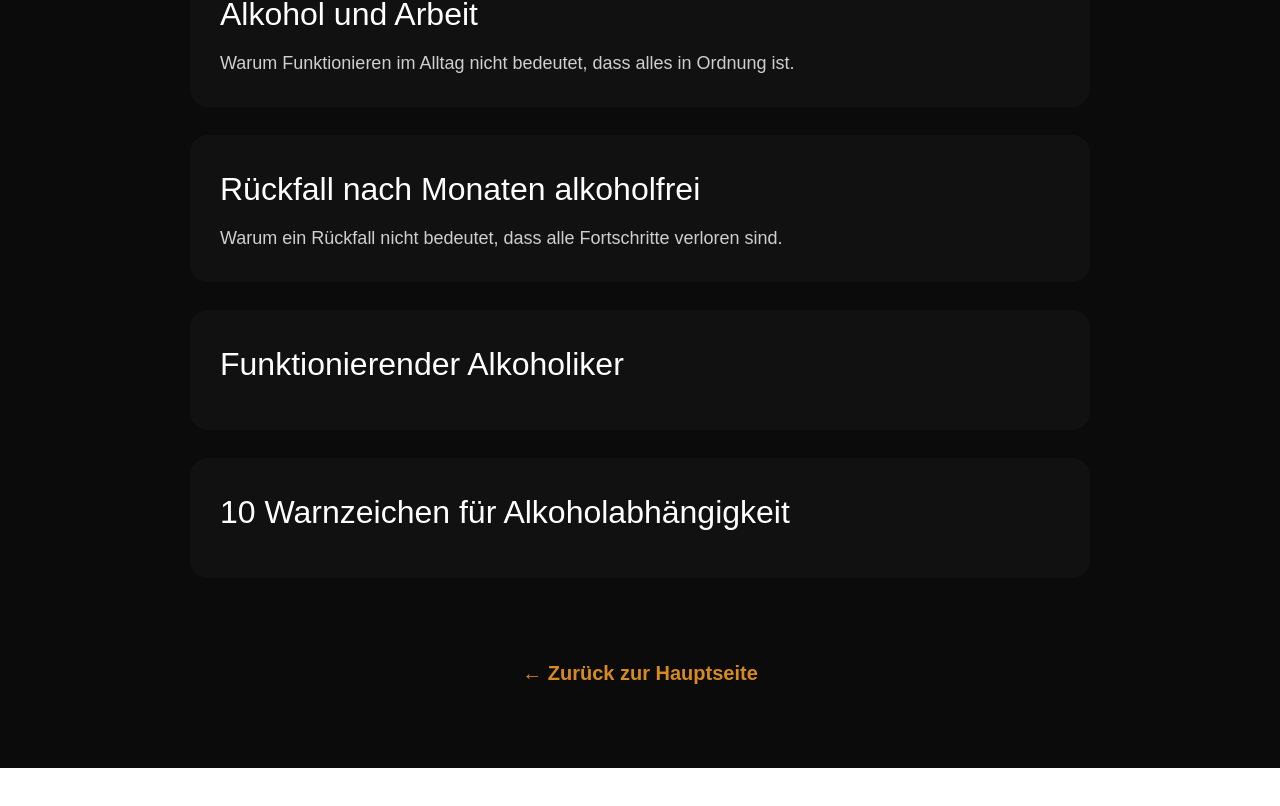
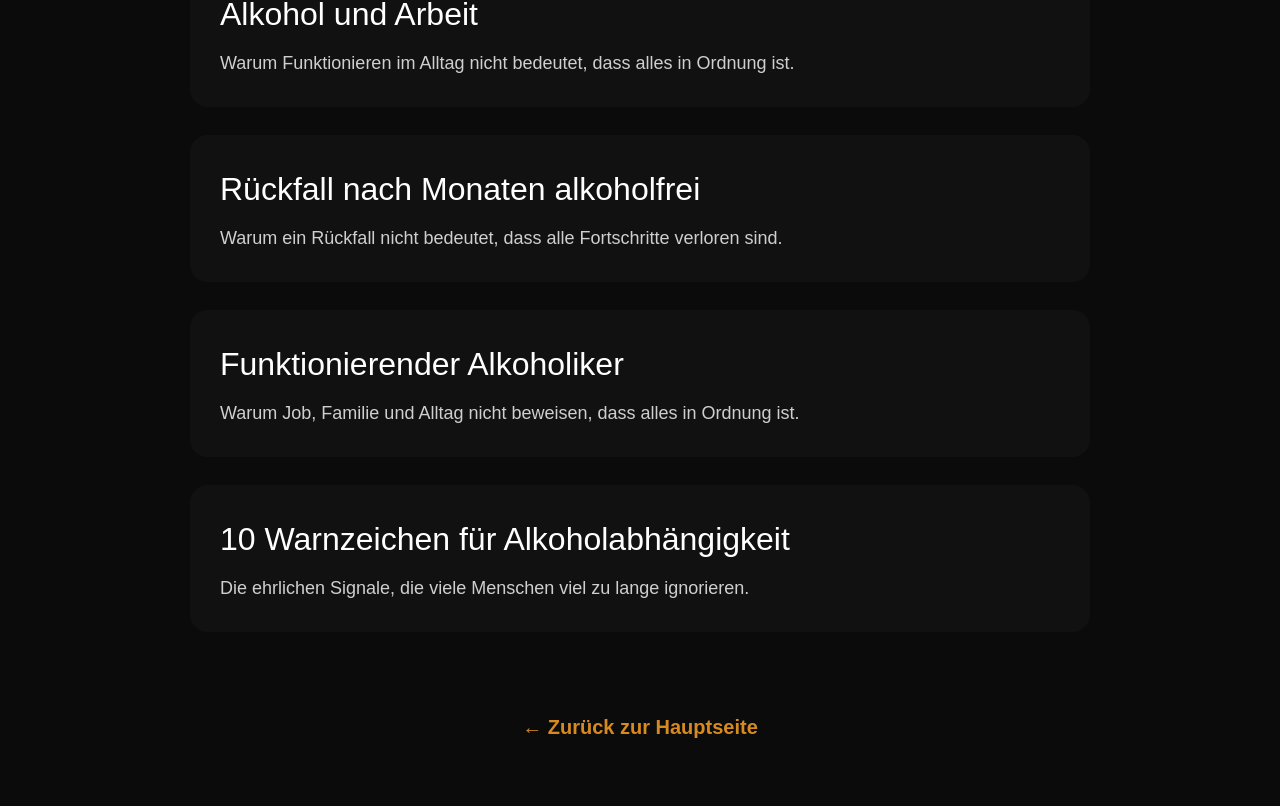
Before and after one commit to kochmarcus00-dotcom/ich-habs-im-griff, a Next.js app: page /blog in a window 1280 px wide. Shown: the part 1412-2218 px from the top of the page. Before the commit the page ends 2180 px from the top, so only its background shows below. Built offline with nearby package versions, Linux system fonts and the light colour scheme.

Commit message:
Neue Blogartikel und Bloguebersicht aktualisiert

```diff
--- a/app/blog/page.tsx
+++ b/app/blog/page.tsx
@@ -63,14 +63,14 @@ export default function BlogPage() {
 {
   slug: "funktionierender-alkoholiker",
   title: "Funktionierender Alkoholiker",
-  description:
+  excerpt:
     "Warum Job, Familie und Alltag nicht beweisen, dass alles in Ordnung ist.",
 },
 
 {
   slug: "10-warnzeichen-alkoholabhaengigkeit",
   title: "10 Warnzeichen für Alkoholabhängigkeit",
-  description:
+  excerpt:
     "Die ehrlichen Signale, die viele Menschen viel zu lange ignorieren.",
 },
 
```
Also changed, not shown: app/blog/funktionierender-alkoholiker/page.tsx (+5 -10 lines).
